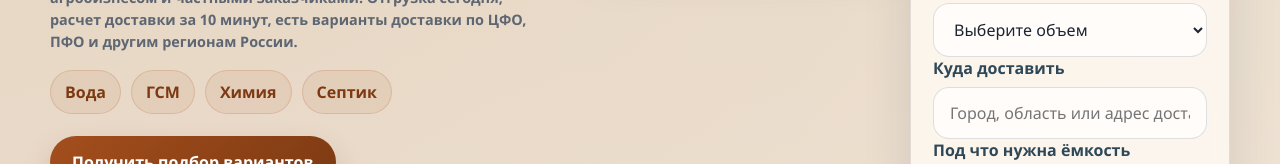
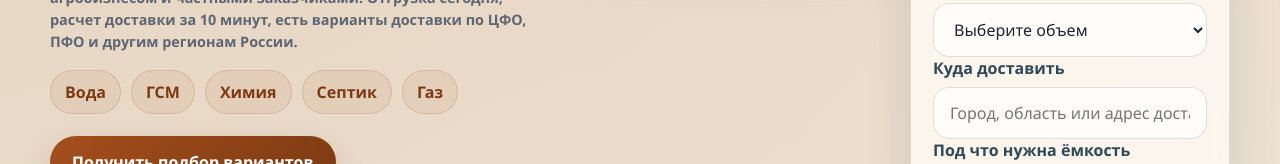
Before and after one commit to inquiring/Emkost-RF, a website: page index.html in a window 1280 px wide. Shown: the part 622-786 px from the top of the page. Drawn offline with Linux system fonts and the light colour scheme.

Commit message:
fix: add gas to hero use cases

```diff
--- a/index.html
+++ b/index.html
@@ -45,6 +45,7 @@
               <span>ГСМ</span>
               <span>Химия</span>
               <span>Септик</span>
+              <span>Газ</span>
             </div>
 
             <div class="hero-actions">
```
